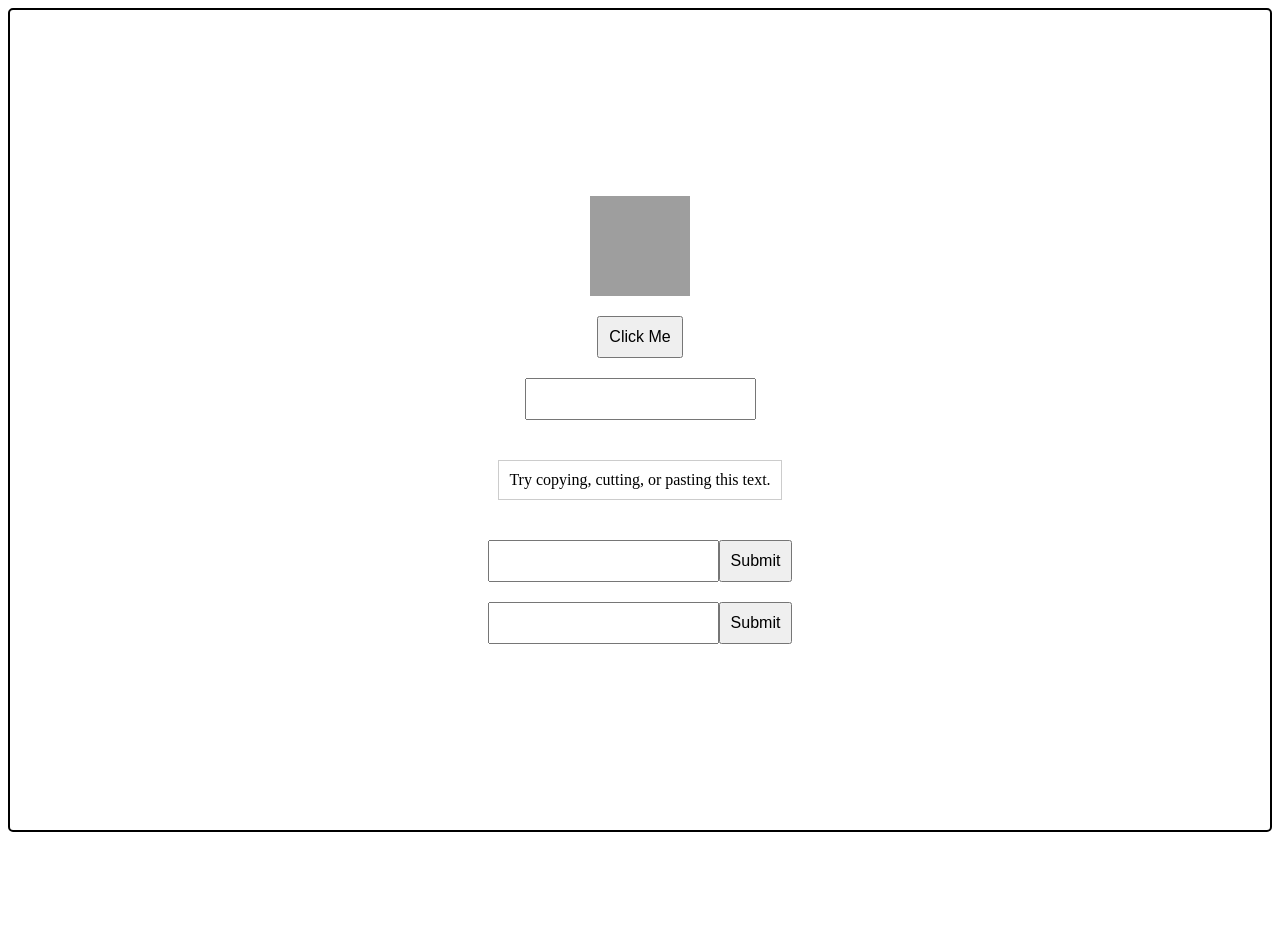
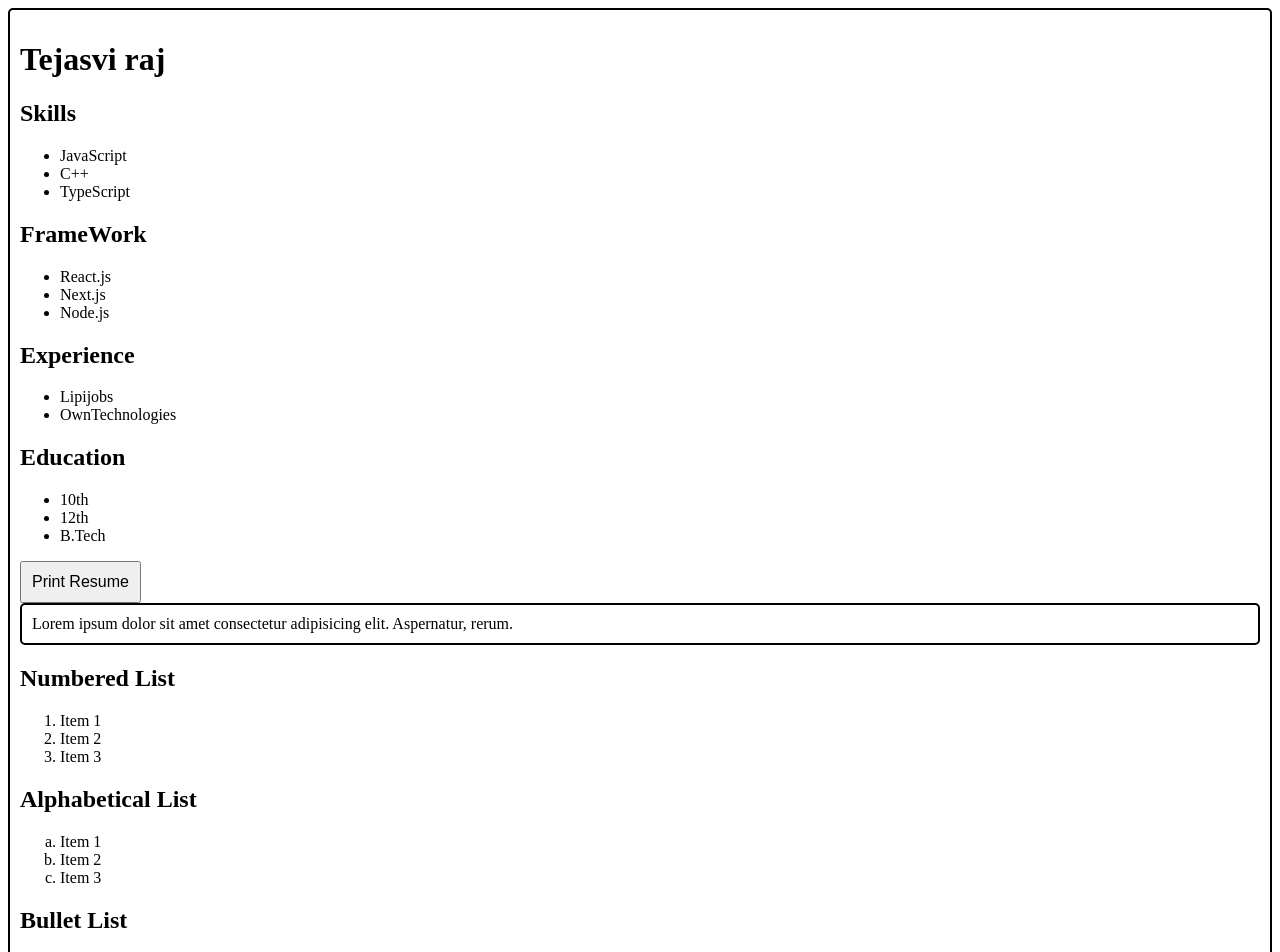
Before and after one commit to tejasvi8686/React_Assigment, a React (Vite) app: page / in a window 1280 px wide. Shown: the top 952 px of the page. Before the commit the page ends 852 px from the top, so only its background shows below. Built offline with nearby package versions, Linux system fonts and the light colour scheme; grey boxes are pictures that could not be loaded.

Commit message:
chapter 4 assigmment done:

```diff
--- a/src/App.jsx
+++ b/src/App.jsx
@@ -6,14 +6,19 @@ import List from "./componetns/List/List";
 import Event from "./componetns/EventHandler/Event";
 
 function App() {
+  const handleClick = (e) => {
+    e.stopPropagation();
+  }
+
   const itemss = ["Item 1", "Item 2", "Item 3"];
   return (
+    <div onClick={() => console.log("app")}>
       <Border>
-      {/* <Resume /> */}
-      {/* <Border>
+        <Resume />
+        <Border>
           <Child />
-      </Border> */}
-      {/* <div>
+        </Border>
+        <div>
           <h2>Numbered List</h2>
           <List layout="numbered" items={itemss} />
 
@@ -22,9 +27,11 @@ function App() {
 
           <h2>Bullet List</h2>
           <List layout="bullet" items={itemss} />
-      </div> */}
+        </div>
         <Event />
       </Border>
+      <button onClick={handleClick}>Final</button>
+    </div>
   );
 }
 
--- a/src/componetns/Resume/Resume.jsx
+++ b/src/componetns/Resume/Resume.jsx
@@ -2,6 +2,10 @@ import React from "react";
 import resume from "../../data/resume";
 
 const Resume = () => {
+  const handlePrint = (e) => {
+    window.print();
+    e.stopPropagation();
+  };
   return (
     <div className="resume">
       <h1>{resume.name}</h1>
@@ -18,7 +22,7 @@ const Resume = () => {
       {resume.skills.frameworks.length > 0 && (
         <>
           <h2>FrameWork</h2>
-          <ul >
+          <ul>
             {resume.skills.frameworks.map((framework) => (
               <li key={framework}>{framework}</li>
             ))}
@@ -38,6 +42,7 @@ const Resume = () => {
           <li key={edu}>{edu}</li>
         ))}
       </ul>
+      <button onClick={handlePrint}>Print Resume</button>
     </div>
   );
 };
```
Lines whose indentation alone changed are shown as unchanged.
